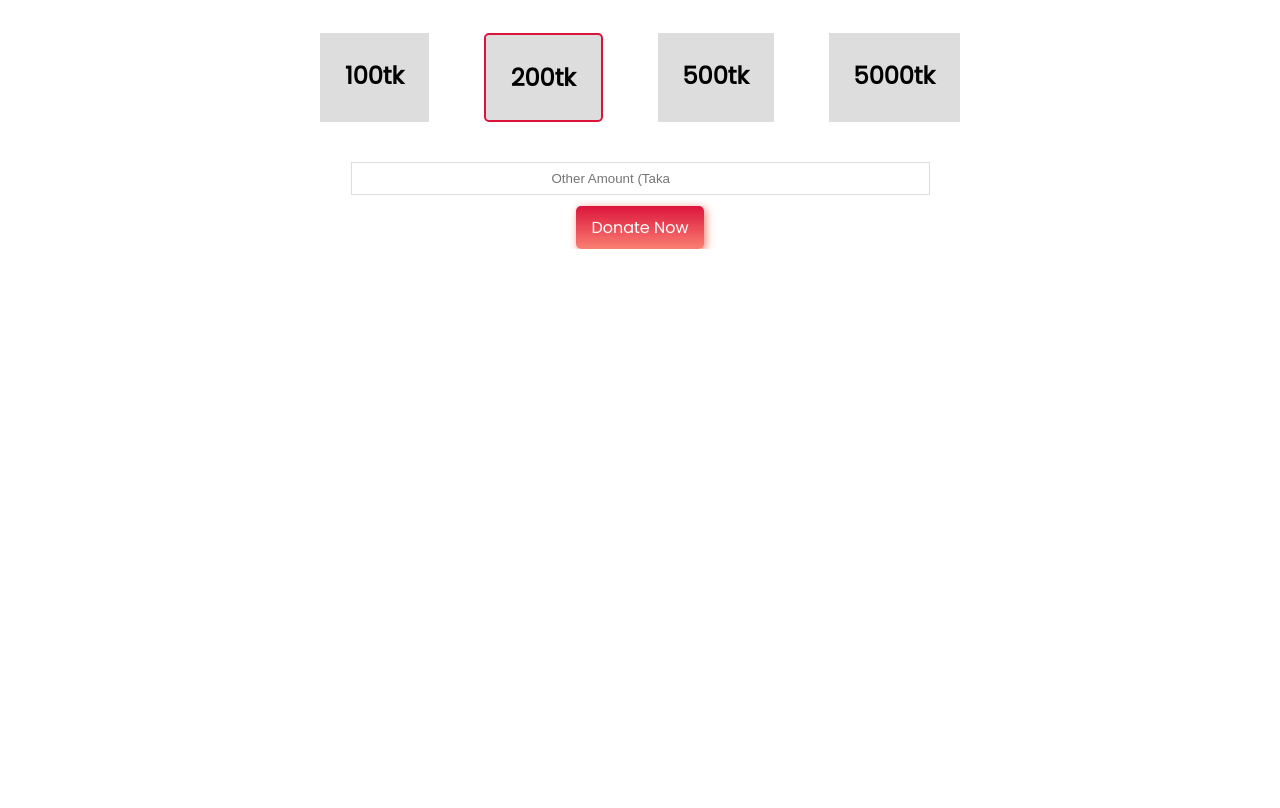
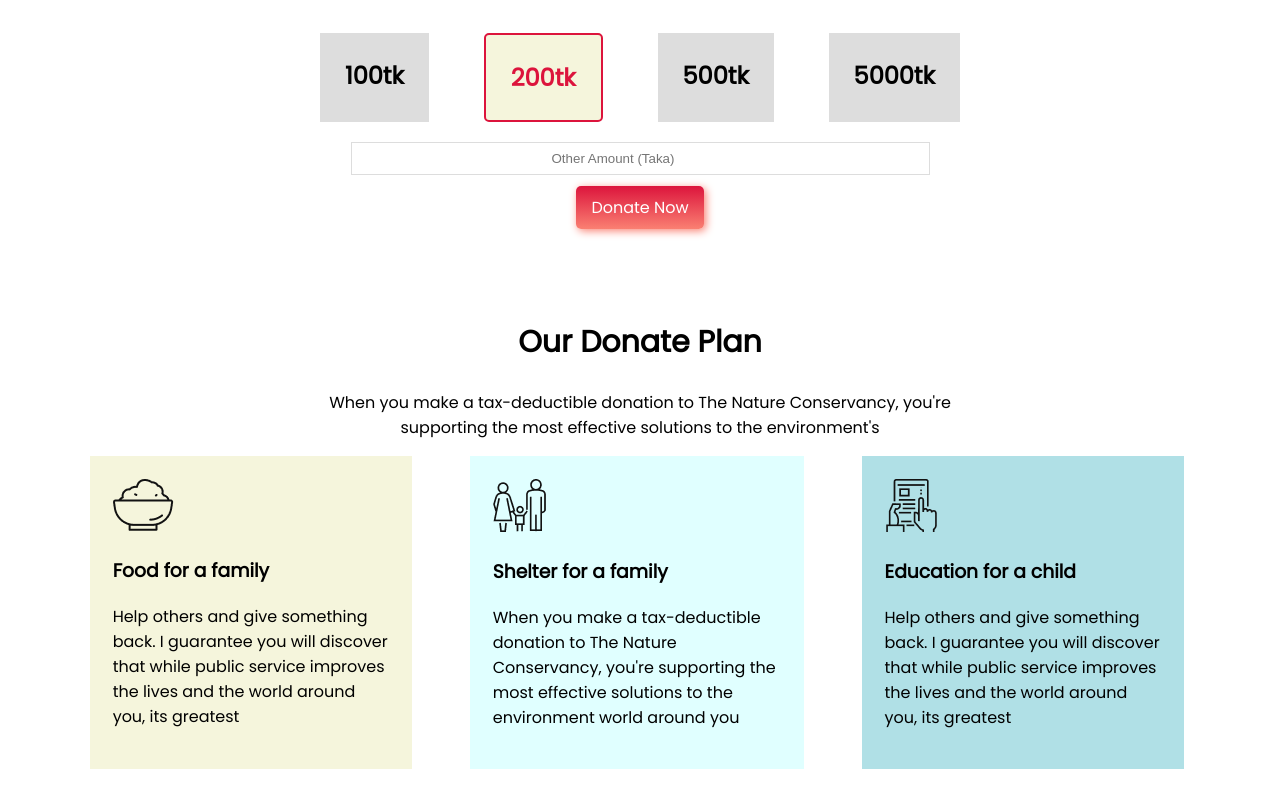
Before and after one commit to kingkor399/personal-website-assingment, a plain HTML site: page index.html in a window 1280 px wide. Shown: the part 638-1446 px from the top of the page. Before the commit the page ends 887 px from the top, so only its background shows below. Drawn offline with Linux system fonts and the light colour scheme; a web font is replaced by a local one.

Commit message:
third commit

```diff
--- a/index.html
+++ b/index.html
@@ -32,10 +32,38 @@
             <h2 id ="tk5000">5000tk</h2>
         </div>
         <div class ="input-field">
-            <input type ="text" placeholder ="Other Amount (Taka")>
+            <input type ="text" placeholder ="Other Amount (Taka)">
         </div>
             <a class ="link-button" href ="#">Donate Now</a>
         </div>
     </section>
+
+    <section class ="plan">
+        <div class ="our-donate">
+            <h2>Our Donate Plan</h2>
+            <p>When you make a tax-deductible donation to The Nature Conservancy, you're supporting the most effective solutions to the environment's</p>
+        </div>
+        <div class ="box">
+            <div class ="food">
+                <img src ="image/food.png">
+                <h3>Food for a family</h3>
+                <p>Help others and give something back. I guarantee you will discover that while public service improves the lives and the world around you, its greatest</p>
+            </div>
+            <div class ="shelter">
+                <img src ="image/shelter.png">
+                <h3>Shelter for a family</h3>
+                <p>When you make a tax-deductible donation to The Nature Conservancy, you're supporting the most effective solutions to the environment world around you</p>
+            </div>
+            <div class ="frame">
+                <img src ="image/Frame.png">
+                <h3>Education for a child</h3>
+                <p>Help others and give something back. I guarantee you will discover that while public service improves the lives and the world around you, its greatest</p>
+            </div>
+        </div>
+    </section>
+
+    <section>
+
+    </section>
 </body>
 </html>
--- a/style.css
+++ b/style.css
@@ -38,6 +38,7 @@ h1{
     width: 50%;
     margin: 0 auto;
     text-align: center;
+    margin-bottom: 100px;
 }
 
 .donate-today h2{
@@ -48,29 +49,33 @@ h1{
 .flexiable{
     display: flex;
     justify-content: space-between;
-    margin-bottom: 20px;
 }
 
 #tk100{
     background-color: #ddd;
     padding: 25px;
+    cursor: pointer;
 }
 
 #tk200{
-    background-color:#ddd;
+    background-color:beige;
+    color: crimson;
     padding: 25px;
     border: 2px solid crimson;
     border-radius: 5px;
+    cursor: pointer;
 }
 
 #tk500{
     background-color: #ddd;
     padding: 25px;
+    cursor: pointer;
 }
 
 #tk5000{
     background-color:#ddd;
     padding: 25px;
+    cursor: pointer;
 }
 
 .input-field input{
@@ -78,3 +83,39 @@ h1{
     border: 1px solid #ddd;
     margin-bottom: 20px;
 }
+
+.our-donate{
+    width: 50%;
+    margin: 0 auto;
+    text-align: center;
+}
+
+.our-donate h2{
+    font-size: 30px;
+    font-weight: 700px;
+}
+.box{
+    display: flex;
+    width: 90%;
+    margin: 0 auto;
+    margin-left: 7%;
+    margin-bottom: 100px;
+}
+
+.food{
+    background-color:beige;
+    padding: 2%;
+    margin-right: 5%;
+}
+
+.shelter{
+    background-color:lightcyan;
+    padding: 2%;
+    margin-right: 5%;
+}
+
+.frame{
+    background-color:powderblue;
+    padding: 2%;
+    margin-right: 5%;
+}
```
Also changed, not shown: image/Frame.png (added), image/food.png (added), image/shelter.png (added).
